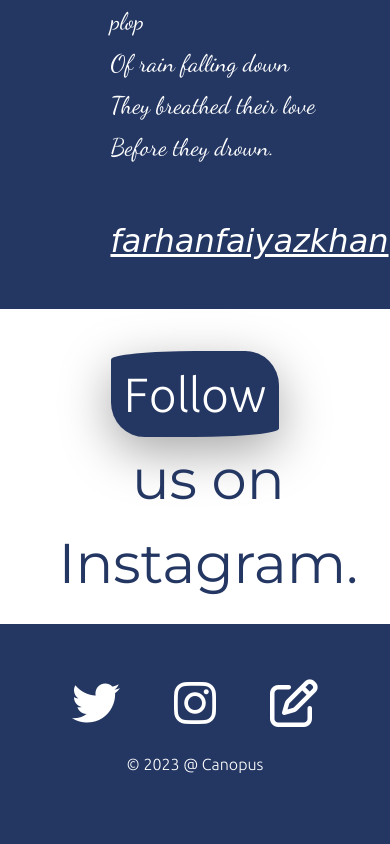
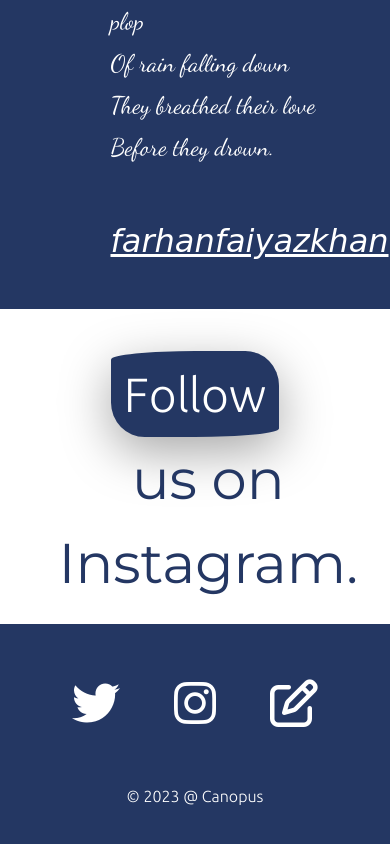
Before and after one commit to farhanfaiyazkhan/Canopus, a plain HTML site: page index.html in a window 390 px wide. Shown: the part 4071-4915 px from the top of the page. Drawn offline with nearby package versions, Linux system fonts and the light colour scheme; a web font is replaced by a local one.

Commit message:
Update styles.css

```diff
--- a/css/styles.css
+++ b/css/styles.css
@@ -413,4 +413,9 @@ body {
     margin-top: 30px;
     margin-bottom: 0;
   }
+
+  .copyright{
+    position: relative;
+    top: 4rem;
+  }
 }
```
